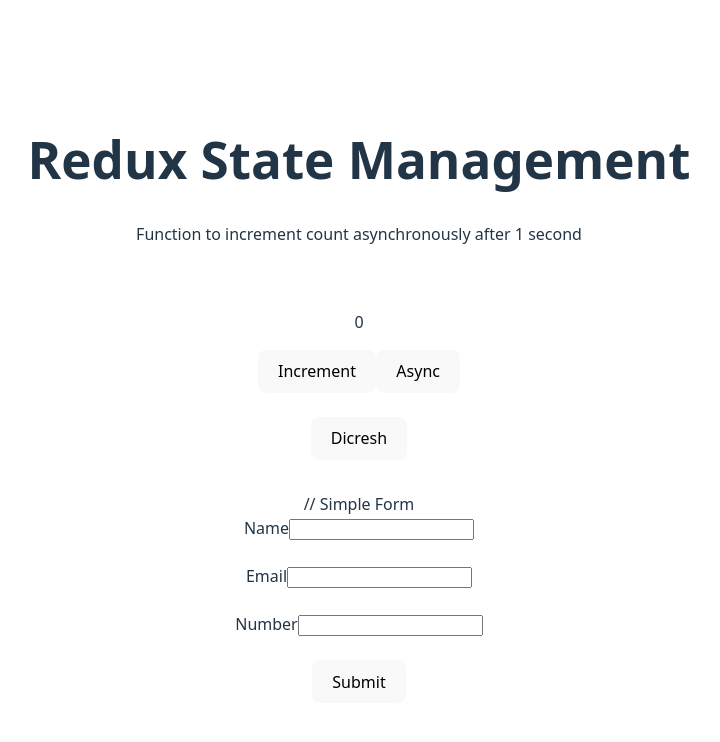
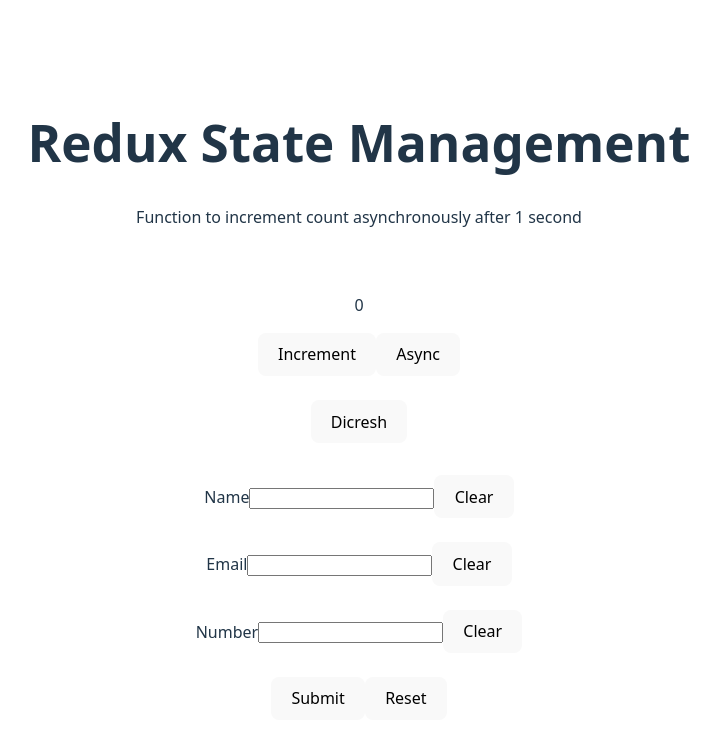
Before and after one commit to Arafat-boss/explore-redux, a React (Vite) app in the folder redux-basic/: page / in a window 1280 px wide. Shown: the top 742 px of the page, without its empty margins (281-1001 px from the left). Built offline with nearby package versions, Linux system fonts and the light colour scheme.

Commit message:
20-10 Enhancing useReducer with Business Logic

```diff
--- a/redux-basic/src/components/Form.jsx
+++ b/redux-basic/src/components/Form.jsx
@@ -1,7 +1,6 @@
-import React, { useReducer, } from 'react'
+import React, { useReducer } from "react";
 
 export default function Form() {
-
   // State to hold user information
   // const [userInfo, setUserInfo] = useState({
   //   name: '',
@@ -9,56 +8,78 @@
   //   number: ''
   // });
 
-
   // Update user information based on input changes
   // const userInfoUpdate = (e) => {
   //   setUserInfo({ ...userInfo, [e.target.name]: e.target.value });
   // }
 
-
   // Using useReducer for state management
   const inisialState = {
-    name: '',
-    email: '',
-    number: ''
-  }
+    name: "",
+    email: "",
+    number: "",
+  };
 
   // Update user information based on input changes
-  const reducer =(state, action)=>{
-      switch (action.type) {
-        case 'update':
-          return {
-            ...state,
-            [action.payload.field]: action.payload.value
-          };
+  const reducer = (state, action) => {
+    switch (action.type) {
+      // Update specific field in the state
+      case "update":
+        return {
+          ...state,
+          [action.payload.field]: action.payload.value,
+        };
 
-          default: state;
-      }
-  }
+        // Clear specific field in the state
+      case "clear":
+        return {
+          ...state,
+          [action.payload.field]: "",
+        };
+
+        // Reset state to initial values
+        case "reset":
+          return inisialState;
+
+      default:
+        state;
+    }
+  };
 
   // Function to handle input changes
   const [userInfo, dispatch] = useReducer(reducer, inisialState);
+  console.log(userInfo);
 
-  const handelOnChange = (e) =>{
+
+  // Handle clearing specific field
+    const handelClear = (field) => {
     dispatch({
-      type: 'update',
+      type: "clear",
       payload: {
-            field: e.target.name,
-            value: e.target.value
-          }
-    })
+        field: field,
+      },
+    });
+  };
 
-    }
+  // Handle input change
+  const handelOnChange = (e) => {
+    dispatch({
+      type: "update",
+      payload: {
+        field: e.target.name,
+        value: e.target.value,
+      },
+    });
+  };
 
   // Handle form submit
   const handleSubmit = (e) => {
     e.preventDefault();
     console.log(userInfo);
-  }
+  };
 
   return (
     <div>
-      // Simple Form
       <form onSubmit={handleSubmit}>
         <div>
           <label htmlFor="name">Name</label>
@@ -68,6 +89,7 @@
             value={userInfo.name}
             onChange={handelOnChange}
           />
+          <button onClick={()=> handelClear("name")}>Clear</button>
         </div>
         <br />
         <div>
@@ -78,6 +100,7 @@
             value={userInfo.email}
             onChange={handelOnChange}
           />
+             <button onClick={()=> handelClear("email")}>Clear</button>
         </div>
         <br />
         <div>
@@ -88,10 +111,12 @@
             value={userInfo.number}
             onChange={handelOnChange}
           />
+             <button onClick={()=> handelClear("number")}>Clear</button>
         </div>
         <br />
         <button type="submit">Submit</button>
+        <button onClick={()=> dispatch({type: "reset"})}>Reset</button>
       </form>
     </div>
-  )
+  );
 }
```
